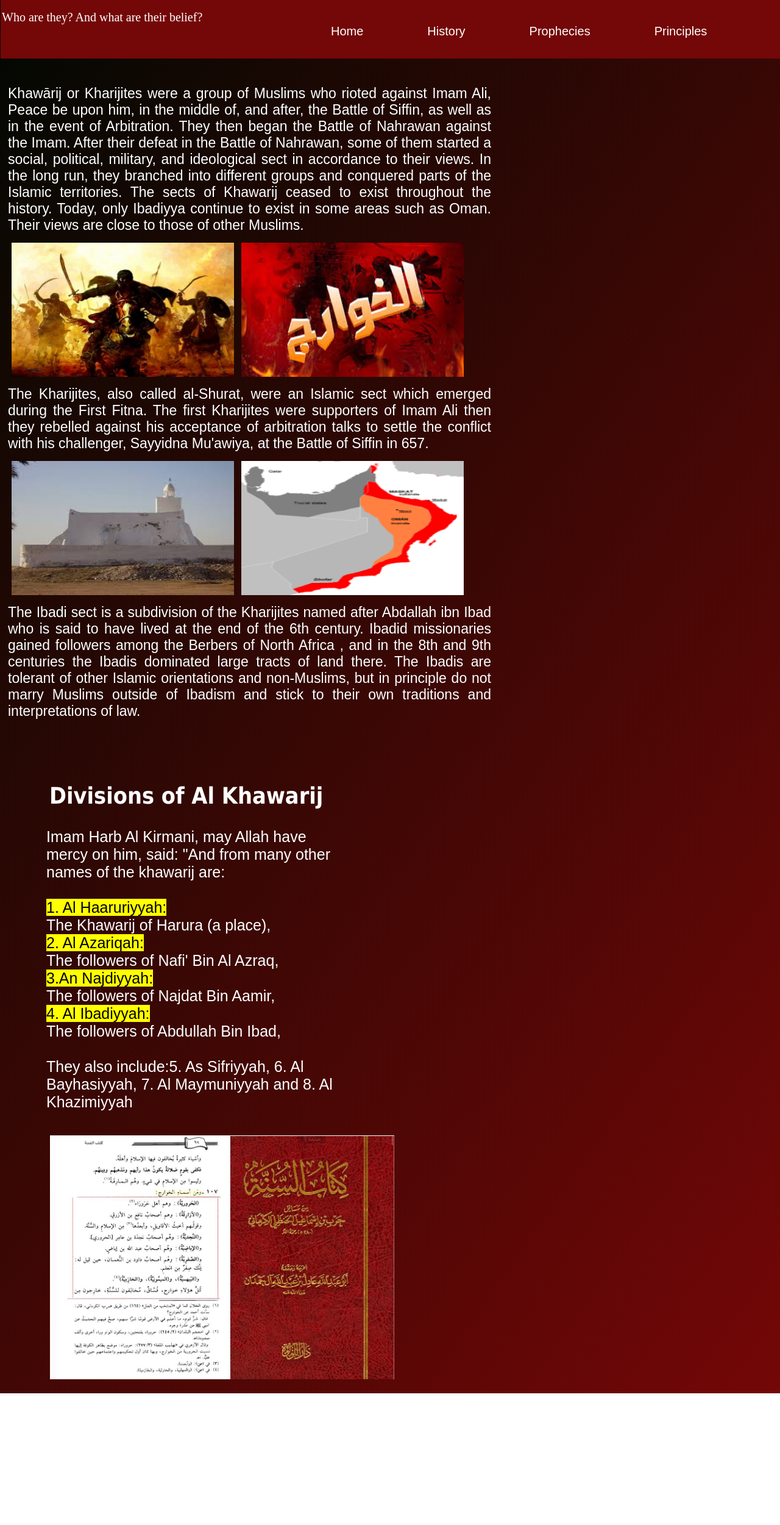
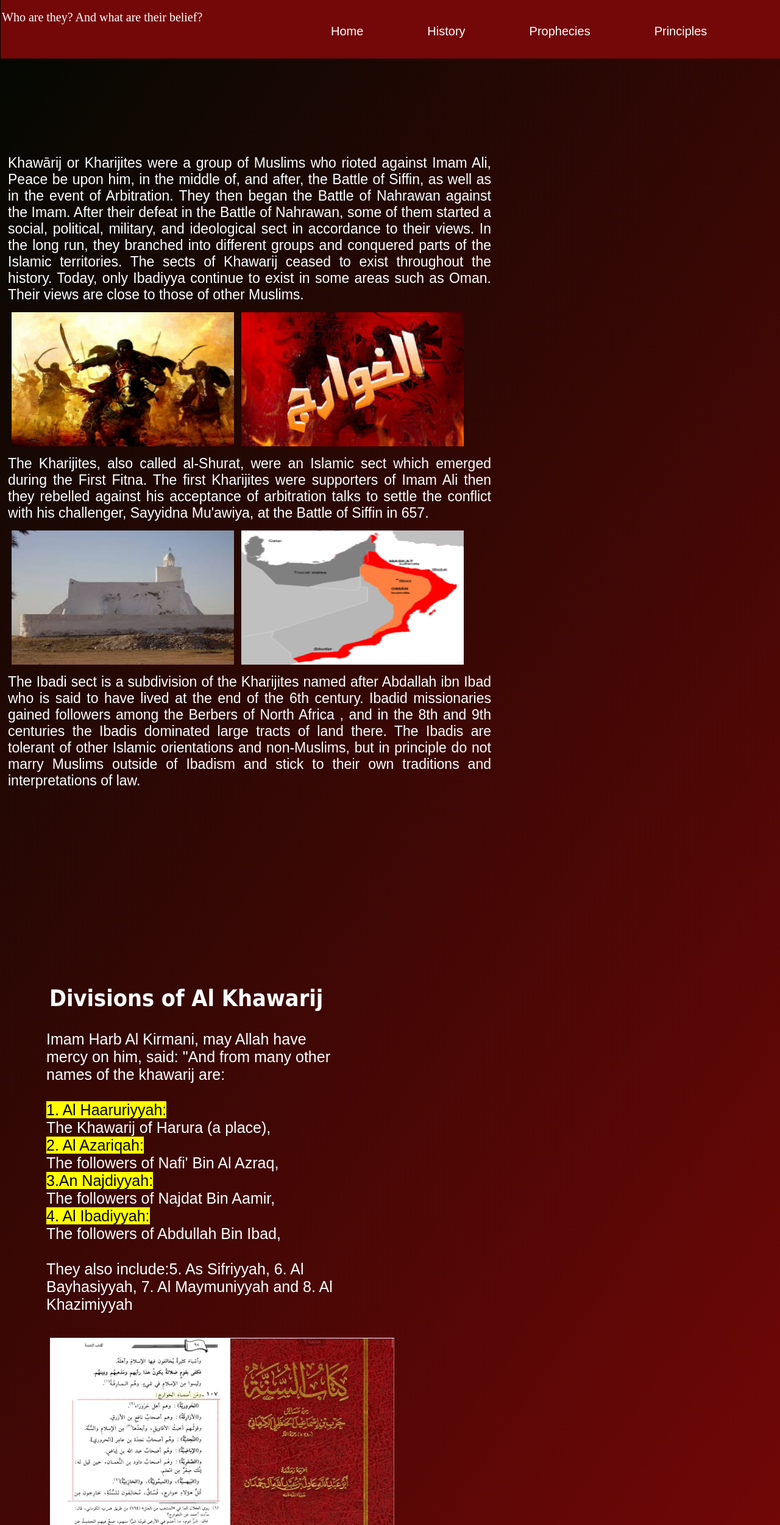
Before and after one commit to as-salafiyah/Khawarij, a plain HTML site: page index.html in a window 1280 px wide. Shown: the part 59-2560 px from the top of the page at 61% size. Before the commit the page ends 2344 px from the top, so only its background shows below. Drawn offline with Linux system fonts and the light colour scheme.

Commit message:
Update style.css

```diff
--- a/style.css
+++ b/style.css
@@ -5,7 +5,7 @@ body{
 }
 .wrapper{
 	width:793px;
-	margin: 51px 5px;
+	margin: 165px 5px;
 	font-size: 23px;
 	font-family: Arial;
 	text-align: justify;
@@ -64,7 +64,7 @@ aside{
 	width: 500px;
 	display: inline-block;
 	margin-left: 68px;
-	padding-top: 16px;
+	padding-top: 120px;
 	font-family: Arial;
 	font-size: 25px;
 }
```
